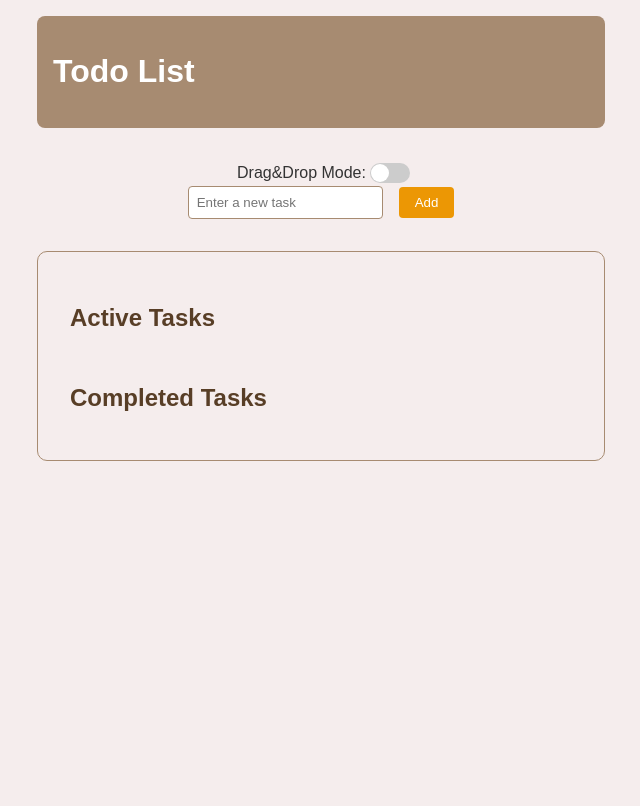
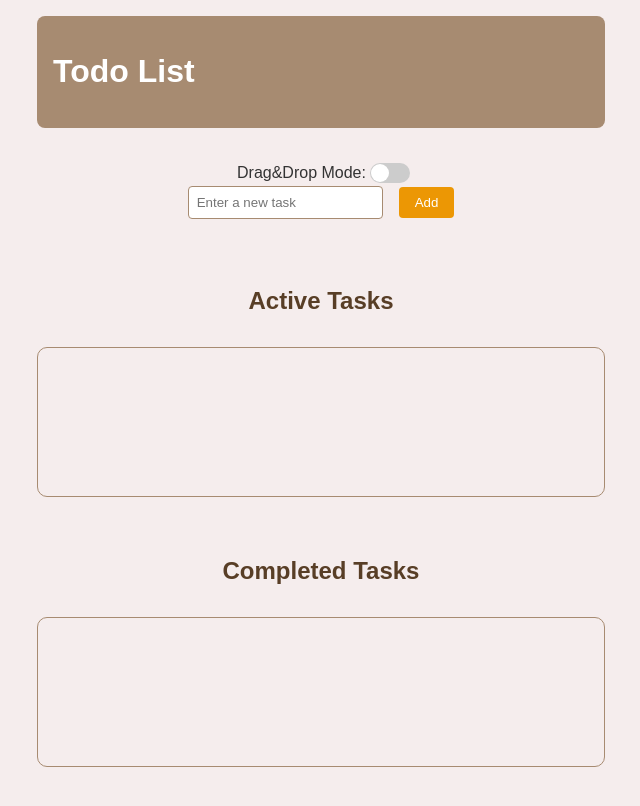
Before and after one commit to Joekich/Todo-list, a React (Vite) app: page / in a window 1280 px wide. Shown: the whole page, without its empty margins (319-959 px from the left). Built offline with nearby package versions, Linux system fonts and the light colour scheme.

Commit message:
refactor, style(Todo, TodoItem, TodoList):
minor code changes, added some visual effects and animations

```diff
--- a/src/App.styles.js
+++ b/src/App.styles.js
@@ -5,6 +5,7 @@ export const GlobalStyle = createGlobalStyle`
     box-sizing: border-box;
   }
   body {
+    overflow-y: scroll;
     margin: 0;
     padding: 0;
     font-family: Arial, sans-serif;
--- a/src/components/Todo.jsx
+++ b/src/components/Todo.jsx
@@ -1,33 +1,29 @@
-import { useState, useEffect } from "react";
+import { useState, useEffect, useMemo } from "react";
 import { nanoid } from "nanoid";
-import { DndContext, useSensor, useSensors, PointerSensor, DragOverlay } from "@dnd-kit/core";
+import { DndContext, useSensor, useSensors, PointerSensor, DragOverlay, defaultDropAnimation } from "@dnd-kit/core";
+import { arrayMove } from '@dnd-kit/sortable';
 
 import TodoInput from "./TodoInput";
 import TodoList from "./TodoList";
 import ToggleSwitch from "./ToggleSwitch";
 import TodoItem from "./TodoItem";
 
+const dropAnimationConfig = { ...defaultDropAnimation };
+
 export function Todo({ setTaskCounter }) {
     const [tasks, setTasks] = useState([]);
     const [isDragEnabled, setIsDragEnabled] = useState(false);
     const [activeId, setActiveId] = useState(null);
-    const [dragItemDimensions, setDragItemDimensions] = useState({ width: 0, height: 0 });
 
     useEffect(() => {
-        const updateTaskCounter = () => {
         const completedTasksCount = tasks.filter(task => task.isCompleted).length;
         const totalTasksCount = tasks.length;
 
-            const counterColor = completedTasksCount === totalTasksCount && totalTasksCount > 0 ? '#0d730b' : '#0077b6';
-
         setTaskCounter({
             count: `${completedTasksCount}/${totalTasksCount}`,
-                color: counterColor,
+            color: completedTasksCount === totalTasksCount && totalTasksCount > 0 ? '#0d730b' : '#0077b6',
             show: totalTasksCount > 0
         });
-        };
-
-        updateTaskCounter();
     }, [tasks, setTaskCounter]);
 
     const addTask = (task) => {
@@ -36,7 +32,6 @@ export function Todo({ setTaskCounter }) {
             text: task,
             isCompleted: false
         };
-
         setTasks([...tasks, newTask]);
     };
 
@@ -54,72 +49,68 @@ export function Todo({ setTaskCounter }) {
             }
             return task;
         });
-
         setTasks(updatedTasks);
     };
 
     const deleteTask = (id) => setTasks(tasks.filter((element) => element.id !== id));
 
-    const { activeTasks, completedTasks } = tasks.reduce(
+    const { activeTasks, completedTasks } = useMemo(() => {
+        return tasks.reduce(
             (acc, task) => {
-            if (task.isCompleted) {
-                acc.completedTasks.push(task);
-            } else {
-                acc.activeTasks.push(task);
-            }
+                task.isCompleted ? acc.completedTasks.push(task) : acc.activeTasks.push(task);
                 return acc;
             },
             { activeTasks: [], completedTasks: [] }
         );
+    }, [tasks]);
 
     const handleDragStart = (event) => {
-        const activeElement = event.active?.node;
-
-        if (activeElement) {
-            const { width, height } = activeElement.getBoundingClientRect();
-            setDragItemDimensions({ width, height });
-        }
-
         setActiveId(event.active.id);
     };
 
-    const handleDragEnd = (event) => {
-        setActiveId(null);
-        setDragItemDimensions({ width: 0, height: 0 });
+    const handleDragOver = (event) => {
+        const { active, over } = event;
 
-        const { active, over } = event;
+        if (!over) return;
 
         const activeTask = tasks.find((task) => task.id === active.id);
 
+        if (over.id === 'active-tasks' || over.id === 'completed-tasks') {
+            setTasks((prev) =>
+                prev.map((task) =>
+                    task.id === activeTask.id ? { ...task, isCompleted: over.id === 'completed-tasks' } : task
+                )
+            );
+        }
+    };
+
+    const handleDragEnd = (event) => {
+        const { active, over } = event;
+
         if (!over) {
-            const isMovingToCompleted = activeTask.isCompleted === false;
-
-            const updatedTasks = tasks.map((task) =>
-                task.id === active.id ? { ...task, isCompleted: isMovingToCompleted } : task
-            );
-
-            setTasks(updatedTasks);
+            setActiveId(null);
             return;
         }
 
+        const activeTask = tasks.find((task) => task.id === active.id);
         const overTask = tasks.find((task) => task.id === over.id);
 
-        if (activeTask.isCompleted !== overTask.isCompleted) {
-            const updatedTasks = tasks.map((task) =>
-                task.id === active.id ? { ...task, isCompleted: !task.isCompleted } : task
-            );
-
-            setTasks(updatedTasks);
+        if (!activeTask || !overTask || activeTask.isCompleted !== overTask.isCompleted) {
+            setActiveId(null);
             return;
         }
 
-        const oldIndex = tasks.findIndex((task) => task.id === active.id);
-        const newIndex = tasks.findIndex((task) => task.id === over.id);
-        const updatedTasks = [...tasks];
-        const [movedTask] = updatedTasks.splice(oldIndex, 1);
-        updatedTasks.splice(newIndex, 0, movedTask);
+        const containerTasks = activeTask.isCompleted ? completedTasks : activeTasks;
+        const oldIndex = containerTasks.findIndex((task) => task.id === active.id);
+        const newIndex = containerTasks.findIndex((task) => task.id === over.id);
 
-        setTasks(updatedTasks);
+        const sortedTasks = arrayMove(containerTasks, oldIndex, newIndex);
+
+        setTasks((prev) => [
+            ...prev.filter((task) => task.isCompleted !== activeTask.isCompleted),
+            ...sortedTasks,
+        ]);
+        setActiveId(null);
     };
 
     const sensors = useSensors(useSensor(PointerSensor, { activationConstraint: { distance: 10 } }));
@@ -135,15 +126,16 @@ export function Todo({ setTaskCounter }) {
             />
             <TodoInput addTask={addTask} />
             {isDragEnabled ? (
-                <DndContext sensors={sensors} onDragStart={handleDragStart} onDragEnd={handleDragEnd}>
+                <DndContext sensors={sensors} onDragStart={handleDragStart} onDragEnd={handleDragEnd} onDragOver={handleDragOver}>
                     <TodoList
                         activeTasks={activeTasks}
                         completedTasks={completedTasks}
                         updateTask={updateTask}
                         deleteTask={deleteTask}
                         isDragEnabled={isDragEnabled}
+                        activeId={activeId}
                     />
-                    <DragOverlay>
+                    <DragOverlay dropAnimation={dropAnimationConfig}>
                         {activeId ? (
                             <TodoItem
                                 task={tasks.find((task) => task.id === activeId)}
@@ -152,7 +144,6 @@ export function Todo({ setTaskCounter }) {
                                 isCompleted={tasks.find((task) => task.id === activeId)?.isCompleted}
                                 isDragEnabled={false}
                                 hideCompleteButton={true}
-                                dragItemDimensions={dragItemDimensions}
                                 isDragged={true}
                             />
                         ) : null}
--- a/src/components/TodoItem.jsx
+++ b/src/components/TodoItem.jsx
@@ -1,4 +1,4 @@
-import { useState } from "react";
+import { useState, memo } from "react";
 import styled from "styled-components";
 
 import EditIcon from '../icons/EditIcon.svg?react';
@@ -11,7 +11,7 @@ import { useSortable } from "@dnd-kit/sortable";
 import { CSS } from "@dnd-kit/utilities";
 
 const ItemContainer = styled.div.withConfig({
-  shouldForwardProp: (prop) => !['isDragging'].includes(prop),
+  shouldForwardProp: (prop) => !['isDragging', 'isDragged'].includes(prop),
 })`
   background-color: #A78B71;
   border-radius: 8px;
@@ -19,12 +19,15 @@ const ItemContainer = styled.div.withConfig({
   display: flex;
   flex-direction: column;
   justify-content: center;
-  width: 100%;
+  padding: 1rem;
   margin-bottom: 1.5rem;
+  cursor: ${(props) => (props.isDragged ? 'grab' : 'auto')};
+  outline: ${(props) => (props.isDragged ? '2px solid #EC9704' : 'none')};
 
   @media (min-width: 1024px) {
     flex-direction: row;
     align-items: center;
+    width: 100%;
   }
 `;
 
@@ -33,9 +36,6 @@ const TaskText = styled.span.withConfig({
 })`
   flex-grow: 1;
   text-align: left;
-  white-space: nowrap;
-  overflow: hidden;
-  text-overflow: ellipsis;
   color: white;
   font-weight: bold;
   margin-bottom: 0.5rem;
@@ -52,7 +52,6 @@ const ButtonContainer = styled.div`
   flex-direction: row;
   justify-content: flex-start;
   width: 100%;
-  flex-wrap: wrap;
 
   @media (min-width: 1024px) {
     flex-direction: row;
@@ -88,20 +87,16 @@ const Button = styled.button.withConfig({
   }
 `;
 
-const TodoItem = ({ task, deleteTask, updateTask, isCompleted, isDragEnabled, hideCompleteButton = false, dragItemDimensions, isDragged }) => {
+const TodoItem = memo(({ task, deleteTask, updateTask, isCompleted, isDragEnabled, hideCompleteButton = false, isDragged }) => {
   const [isEditing, setIsEditing] = useState(false);
-  const [newText, setNewText] = useState(task.text);
+  const [newText, setNewText] = useState(task?.text || '');
 
   const { attributes, listeners, setNodeRef, transform, transition, isDragging } = useSortable({ id: task.id });
   const style = {
     transform: CSS.Transform.toString(transform),
     transition,
-    zIndex: isDragging ? 9999 : "auto",
-    opacity: isDragging ? 0 : 1,
-    width: dragItemDimensions?.width ? `${dragItemDimensions.width}px` : 'auto',
-    height: dragItemDimensions?.height ? `${dragItemDimensions.height}px` : 'auto',
-    padding: '1rem',
-    border: isDragged ? '2px solid #EC9704' : 'none',
+    zIndex: isDragging ? 9999 : 'auto',
+    opacity: isDragging ? 0.5 : 1,
   };
 
   const handleEdit = () => {
@@ -112,7 +107,7 @@ const TodoItem = ({ task, deleteTask, updateTask, isCompleted, isDragEnabled, hi
   };
 
   return (
-    <ItemContainer ref={setNodeRef} style={style} isDragging={isDragging} {...(isDragEnabled && { ...attributes, ...listeners })}>
+    <ItemContainer ref={setNodeRef} style={style} isDragging={isDragging} isDragged={isDragged} {...(isDragEnabled && { ...attributes, ...listeners })}>
       {isEditing ? (
         <input
           type="text"
@@ -142,6 +137,6 @@ const TodoItem = ({ task, deleteTask, updateTask, isCompleted, isDragEnabled, hi
       </ButtonContainer>
     </ItemContainer >
   );
-};
+});
 
 export default TodoItem;
--- a/src/components/TodoList.jsx
+++ b/src/components/TodoList.jsx
@@ -1,13 +1,16 @@
 import styled from "styled-components";
 import TodoItem from "./TodoItem";
+import { useDroppable } from "@dnd-kit/core";
 import { SortableContext, verticalListSortingStrategy } from "@dnd-kit/sortable";
+import { memo } from "react";
 
 const ListContainer = styled.div`
-  width: 100%;
   border: solid 1px #A78B71;
   border-radius: 10px;
   margin-bottom: 1.5rem;
   padding: 1rem;
+  width: 100%;
+  min-height: 150px;
 `;
 
 const Title = styled.h2`
@@ -17,37 +20,52 @@ const Title = styled.h2`
   padding: 1rem;
 `;
 
-const TodoList = ({ activeTasks, completedTasks, updateTask, deleteTask, isDragEnabled }) => {
+const DroppableSortableContainer = ({ id, tasks, title, updateTask, deleteTask, isDragEnabled }) => {
+    const { setNodeRef } = useDroppable({ id });
     return (
-        <ListContainer>
-            <Title>Active Tasks</Title>
-            <SortableContext items={activeTasks.map(task => task.id)} strategy={verticalListSortingStrategy}>
-                {activeTasks.map((task) => (
+        <>
+            <Title>{title}</Title>
+            <ListContainer ref={setNodeRef}>
+                {tasks.map((task) => (
                     <TodoItem
                         key={task.id}
                         task={task}
                         updateTask={updateTask}
                         deleteTask={deleteTask}
-                        isCompleted={false}
+                        isCompleted={task.isCompleted}
                         isDragEnabled={isDragEnabled}
                     />
                 ))}
-            </SortableContext>
-            <Title>Completed Tasks</Title>
-            <SortableContext items={completedTasks.map(task => task.id)} strategy={verticalListSortingStrategy}>
-                {completedTasks.map((task) => (
-                    <TodoItem
-                        key={task.id}
-                        task={task}
-                        updateTask={updateTask}
-                        deleteTask={deleteTask}
-                        isCompleted={true}
-                        isDragEnabled={isDragEnabled}
-                    />
-                ))}
-            </SortableContext>
-        </ListContainer>
+            </ListContainer>
+        </>
     );
 };
 
+const TodoList = memo(({ activeTasks, completedTasks, updateTask, deleteTask, isDragEnabled }) => {
+    return (
+        <>
+            <SortableContext items={activeTasks.map(task => task.id)} strategy={verticalListSortingStrategy}>
+                <DroppableSortableContainer
+                    id="active-tasks"
+                    tasks={activeTasks}
+                    title="Active Tasks"
+                    updateTask={updateTask}
+                    deleteTask={deleteTask}
+                    isDragEnabled={isDragEnabled}
+                />
+            </SortableContext>
+            <SortableContext items={completedTasks.map(task => task.id)} strategy={verticalListSortingStrategy}>
+                <DroppableSortableContainer
+                    id="completed-tasks"
+                    tasks={completedTasks}
+                    title="Completed Tasks"
+                    updateTask={updateTask}
+                    deleteTask={deleteTask}
+                    isDragEnabled={isDragEnabled}
+                />
+            </SortableContext>
+        </>
+    );
+});
+
 export default TodoList;
```
Lines whose indentation alone changed are shown as unchanged.
